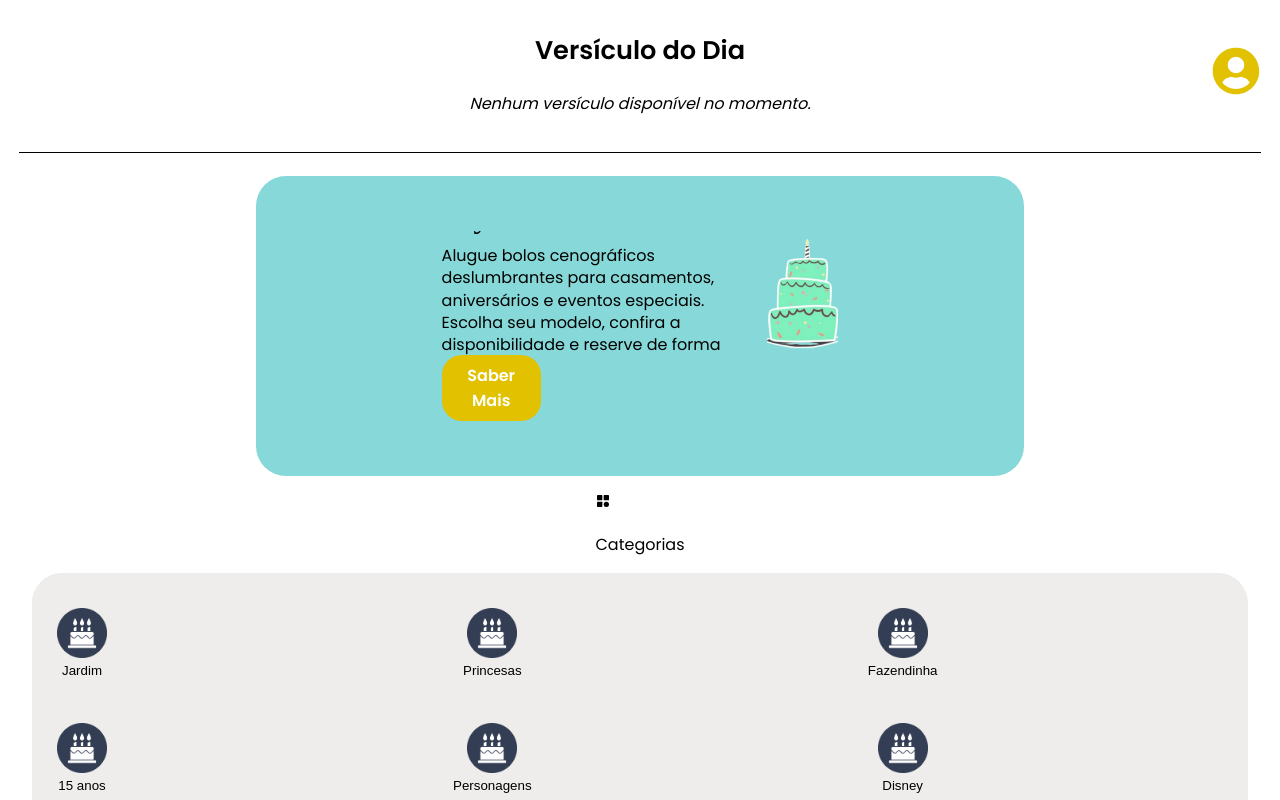
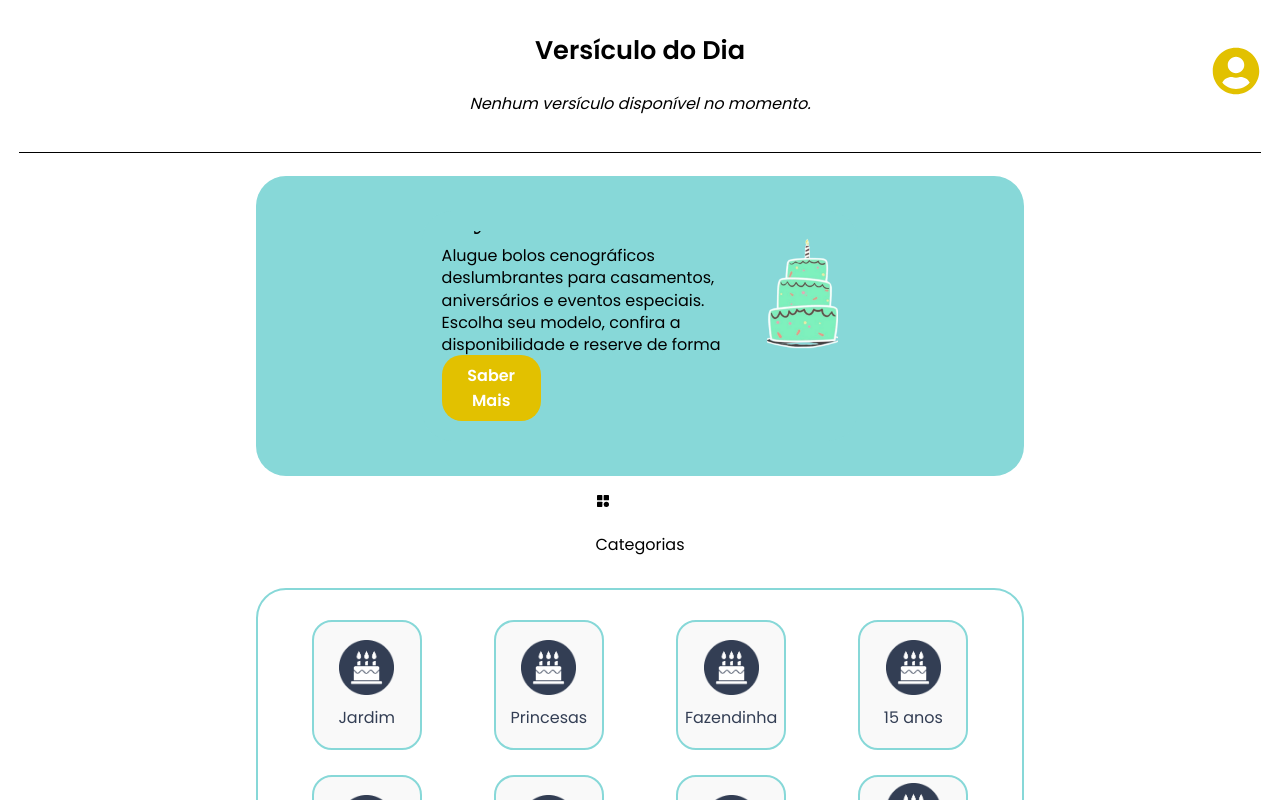
Before and after one commit to camillefk/catalogoSayonara, a React (Vite) app: page / in a window 1280 px wide. Built offline with nearby package versions, Linux system fonts and the light colour scheme; no server answers; a web font is replaced by a local one.

Commit message:
atualizando css

```diff
--- a/src/components/categoryCard/categoryCard.css
+++ b/src/components/categoryCard/categoryCard.css
@@ -1,65 +1,84 @@
 .category-card-wrapper {
+  width: 60%;
+  height: 500px;
+  background-color: #ffffff;
+  margin: 15px auto;
+  padding: 20px;
+  border-radius: 30px;
+  display: flex;
+  flex-direction: column;
+  justify-content: space-between;
+  box-sizing: border-box;
   position: relative;
-    width: 95%;
-    background-color: #eeedeb;
-    border-radius: 30px;
-    padding-top: 20px;
-    padding-bottom: 20px;
   overflow: hidden;
+  border: 2px solid #87d8d8;
 }
 
+/* Lista de categorias (8 por página) */
 .category-card {
   display: grid;
-    grid-template-columns: repeat(3, 1fr);
-    gap: 15px;
-    justify-content: center;
-    padding: 0;
+  grid-template-columns: repeat(4, 1fr); /* 4 colunas */
+  grid-template-rows: repeat(2, 1fr);    /* 2 linhas */
+  gap: 25px;
+  justify-items: center;
+  align-items: center;
+  flex: 1;
+  padding: 10px;
 }
 
+
+/* Botão da categoria */
 .category-button {
+  background-color: #f9f9f9;
+  border: 2px solid #87d8d8;
+  border-radius: 20px;
+  width: 110px;
+  height: 130px;
   display: flex;
   flex-direction: column;
   align-items: center;
   justify-content: center;
-    width: 100px;
-    height: 100px;
-    background-color: #eeedeb;
-    border: none;
+  font-family: 'Poppins', sans-serif;
+  font-size: 1rem;
+  font-weight: 500;
+  color: #333e54;
+  transition: all 0.2s ease-in-out;
   cursor: pointer;
-    transition: transform 0.2s;
+  text-align: center;
+  padding: 12px;
 }
 
 .category-button:hover {
-    transform: scale(1.05);
+  transform: translateY(-3px);
+  border-color: #e2c100;
 }
 
+/* Imagem da categoria */
 .category-image {
-    width: 50px;
+  width: 55px;
+  height: 55px;
   object-fit: contain;
-    margin-bottom: 5px;
+  margin-bottom: 10px;
 }
 
+/* Setas de navegação no canto inferior direito */
 .navigation-arrows {
+  position: absolute;
+  bottom: 15px;
+  right: 20px;
   display: flex;
-    justify-content: space-between;
-    position: absolute;
-    bottom: 10px;
-    width: 100%;
-    padding: 0 20px;
+  gap: 12px;
 }
 
 .arrow {
-    background-color: #e2c100;
-    color: white;
+  background-color: transparent;
   border: none;
-    border-radius: 50%;
-    width: 30px;
-    height: 30px;
-    font-size: 18px;
+  color: #333e54;
+  font-size: 1.5rem;
   cursor: pointer;
-    transition: background-color 0.3s;
+  transition: color 0.2s ease;
 }
 
 .arrow:hover {
-    background-color: #87d8d8;
+  color: #e2c100;
 }
```
Lines whose indentation alone changed are shown as unchanged.
